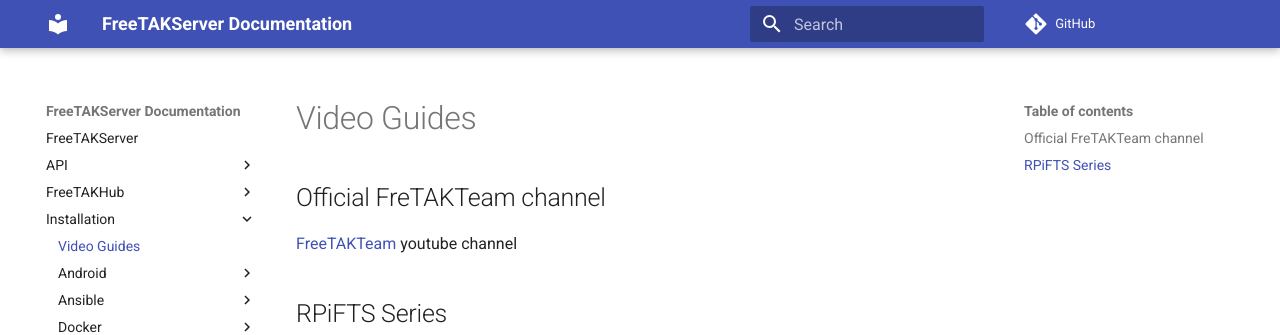
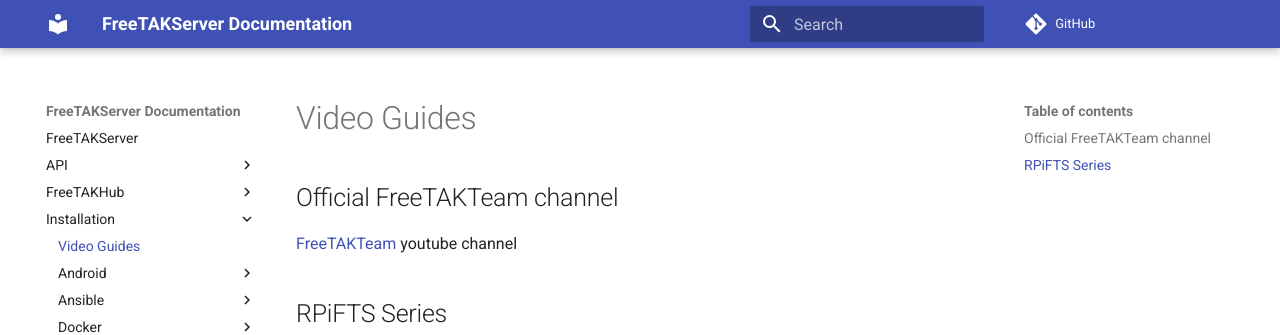
Before and after one commit to FreeTAKTeam/FreeTAKServer-User-Docs, an MkDocs documentation site: the page built from docs/docs/Installation/Video Guides.md, in a window 1280 px wide. Shown: the top 335 px of the page. Built offline with MkDocs 1.6.1 and Material for MkDocs 9.7.7, drawn with Linux system fonts in a browser that asks for light colours; comment, search, counter and statistics services are not loaded.

Commit message:
Update Video Guides.md

```diff
--- a/docs/docs/Installation/Video Guides.md
+++ b/docs/docs/Installation/Video Guides.md
@@ -1,4 +1,4 @@
-## Official FreTAKTeam channel
+## Official FreeTAKTeam channel
 [FreeTAKTeam](https://www.youtube.com/channel/UCJJOterycd1UuulmQGEV8Iw/featured) youtube channel
 
 ## RPiFTS Series
```
